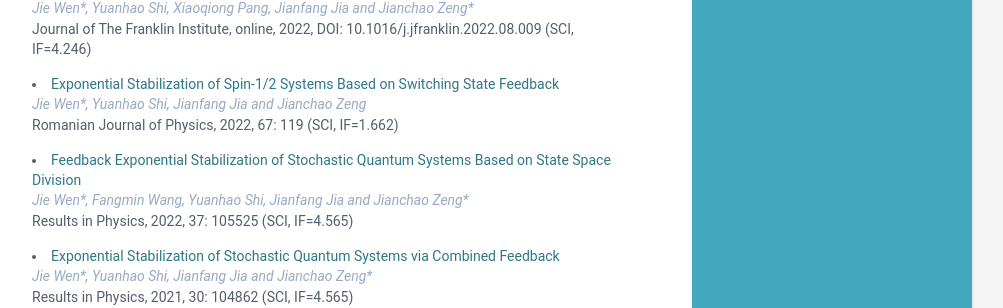
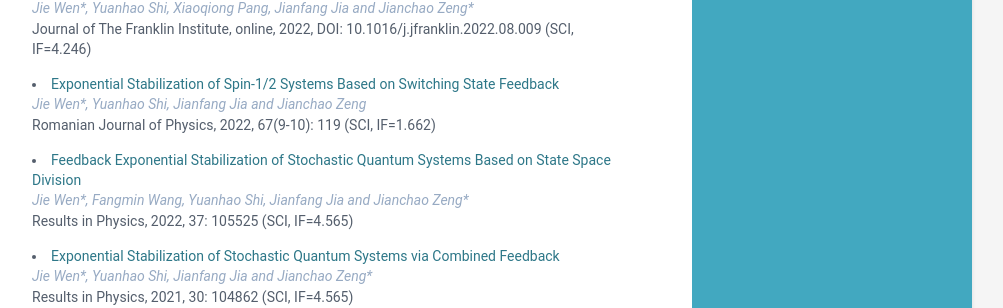
Before and after one commit to wenjie015/wenjie, a Jekyll site: the page built from index.html, in a window 1280 px wide and 900 px high, scrolled down 995 px. Shown: the part 143-451 px from the top of the window, without its empty margins (168-1171 px from the left). Built offline with Jekyll 4.4.1, drawn with Linux system fonts in a browser that asks for light colours.

Commit message:
Update data.yml

```diff
--- a/_data/data.yml
+++ b/_data/data.yml
@@ -79,7 +79,7 @@ publications:
       - title: Exponential Stabilization of Spin-1/2 Systems Based on Switching State Feedback
         link:  https://rjp.nipne.ro/2022_67_9-10/RomJPhys.67.119.pdf
         authors: Jie Wen*, Yuanhao Shi, Jianfang Jia and Jianchao Zeng
-        conference: "Romanian Journal of Physics, 2022, 67: 119 (SCI, IF=1.662)"
+        conference: "Romanian Journal of Physics, 2022, 67(9-10): 119 (SCI, IF=1.662)"
 
       - title: Feedback Exponential Stabilization of Stochastic Quantum Systems Based on State Space Division
         link: https://doi.org/10.1016/j.rinp.2022.105525
```
